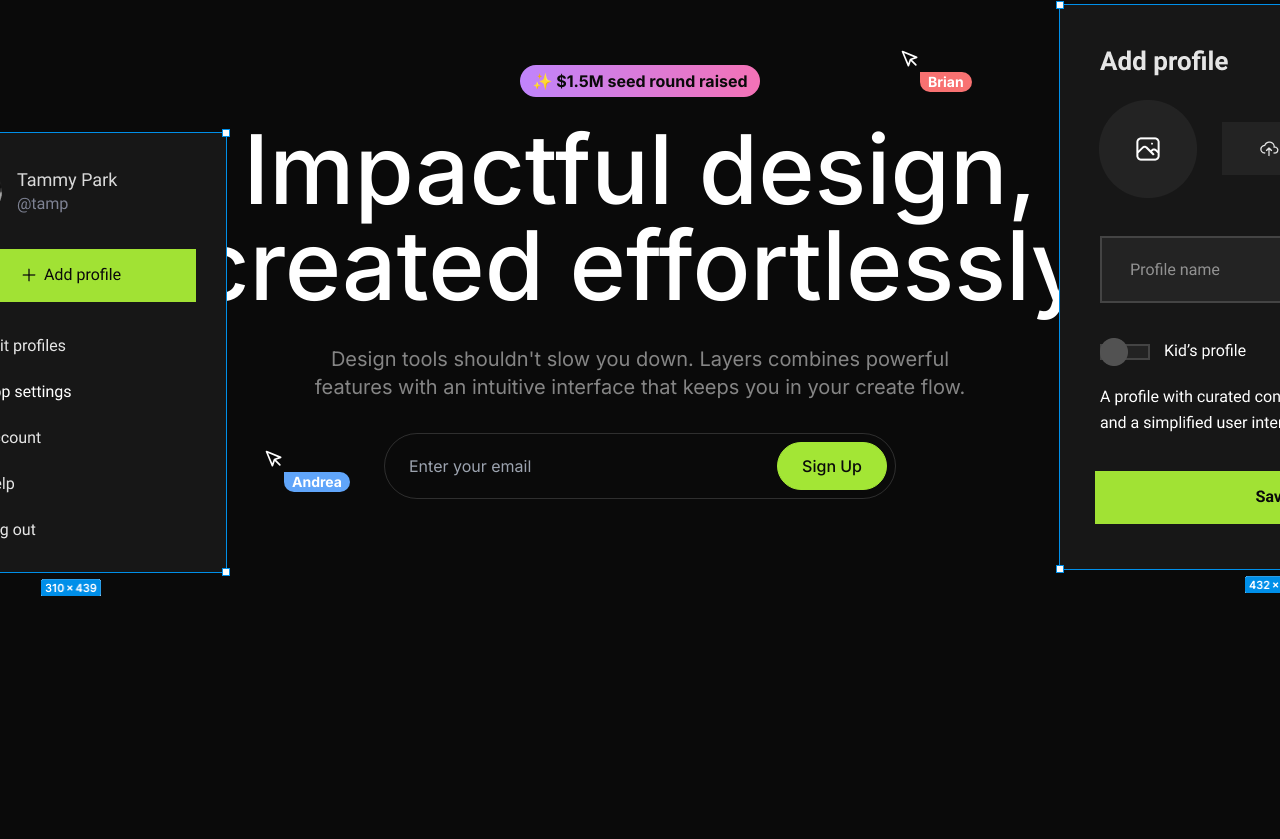
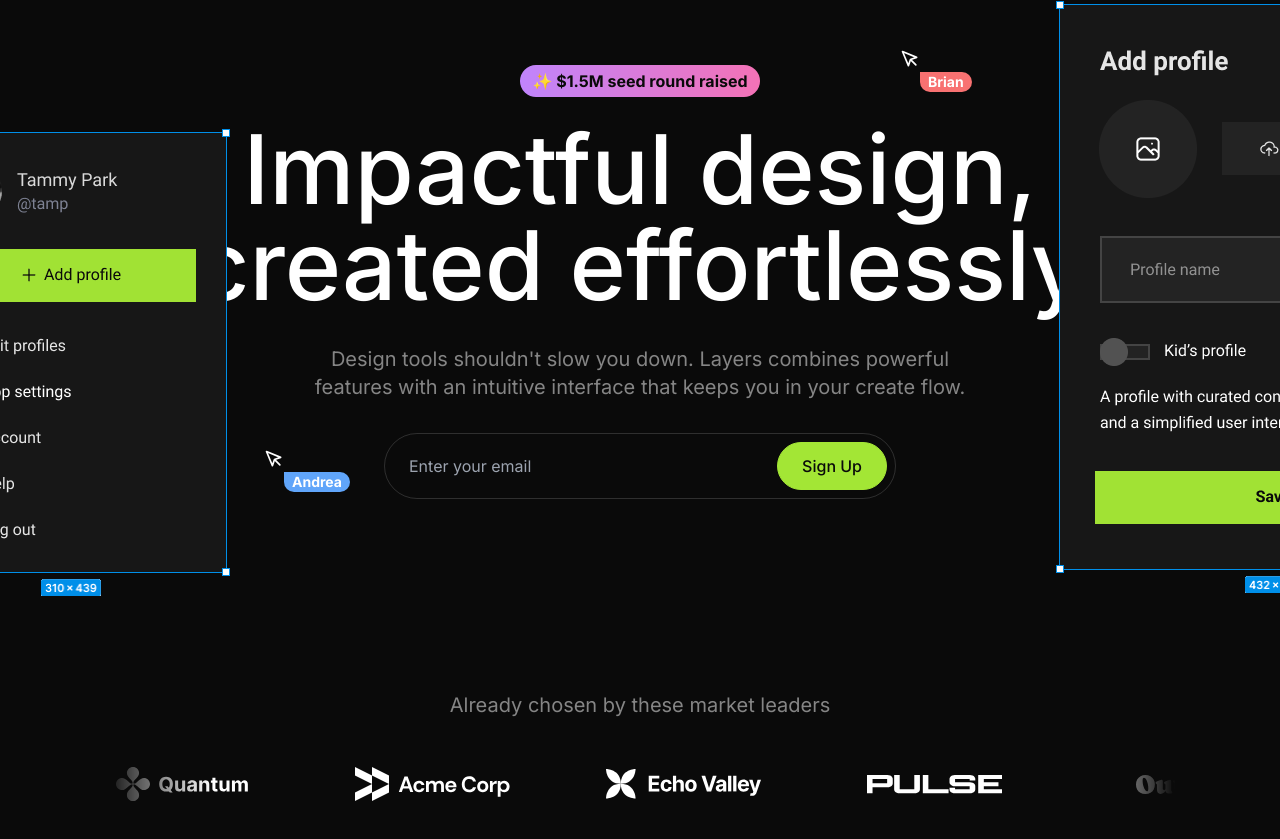
Before and after one commit to Wajahat43/sass-landing-page, a Next.js app: page / in a window 1280 px wide. Shown: the part 161-1000 px from the top of the page. Built offline with nearby package versions, Linux system fonts and the light colour scheme.

Commit message:
Add LogoTicker section

```diff
--- a/src/app/page.tsx
+++ b/src/app/page.tsx
@@ -1,4 +1,5 @@
 import Hero from "@/sections/Hero";
+import LogoTicker from "@/sections/LogoTicker";
 import Navbar from "@/sections/Navbar";
 
 export default function Home() {
@@ -6,6 +7,7 @@ export default function Home() {
     <>
       <Navbar />
       <Hero />
+      <LogoTicker />
     </>
   );
 }
--- a/src/sections/Hero.tsx
+++ b/src/sections/Hero.tsx
@@ -38,7 +38,7 @@ export default function Hero() {
           <input
             type="email"
             placeholder="Enter your email"
-            className="flex-1 bg-transparent px-4"
+            className="w-full flex-1 bg-transparent px-4"
           />
           <Button
             type="submit"
--- a/src/sections/LogoTicker.tsx
+++ b/src/sections/LogoTicker.tsx
@@ -6,6 +6,7 @@ import outsideLogo from "@/assets/images/outside.svg";
 import apexLogo from "@/assets/images/apex.svg";
 import celestialLogo from "@/assets/images/celestial.svg";
 import twiceLogo from "@/assets/images/twice.svg";
+import Image from "next/image";
 
 const logos = [
   { name: "Quantum", image: quantumLogo },
@@ -19,5 +20,20 @@ const logos = [
 ];
 
 export default function LogoTicker() {
-    return <div>Logo Ticker</div>;
+  return (
+    <section className="overflow-x-clip py-24">
+      <div className="container">
+        <h3 className="text-center text-xl text-white/50">
+          Already chosen by these market leaders
+        </h3>
+        <div className="mt-12 overflow-hidden [mask-image:linear-gradient(to_right,transparent,black_10%,black_90%,transparent)]">
+          <div className="flex gap-24 pr-24">
+            {logos.map((logo) => (
+              <Image src={logo.image} alt={logo.name} key={logo.name} />
+            ))}
+          </div>
+        </div>
+      </div>
+    </section>
+  );
 }
```
Lines whose indentation alone changed are shown as unchanged.
